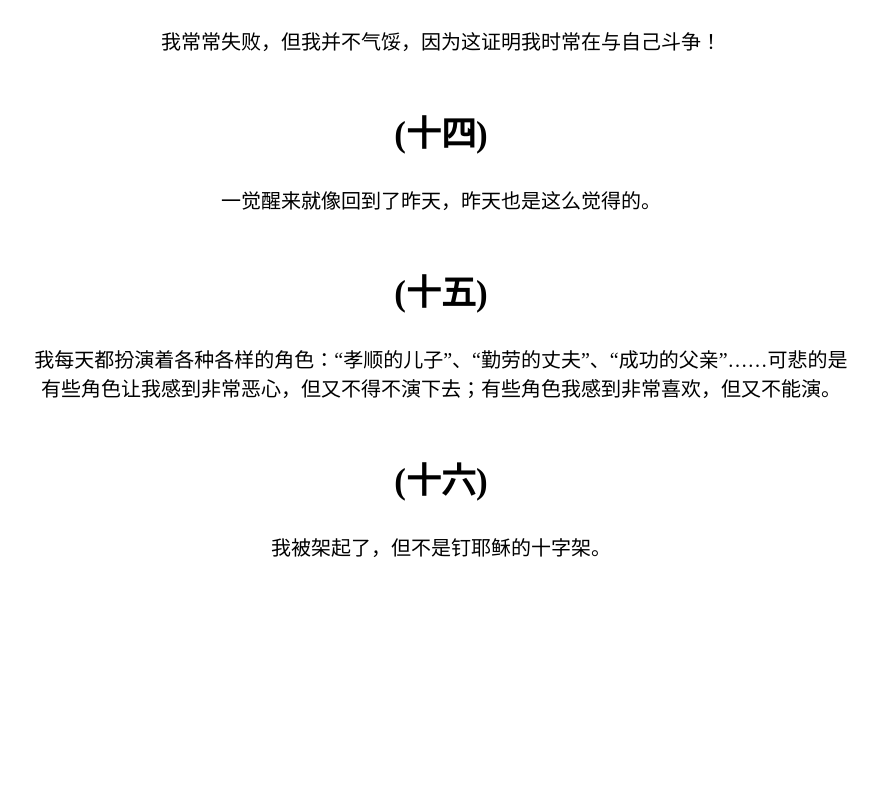
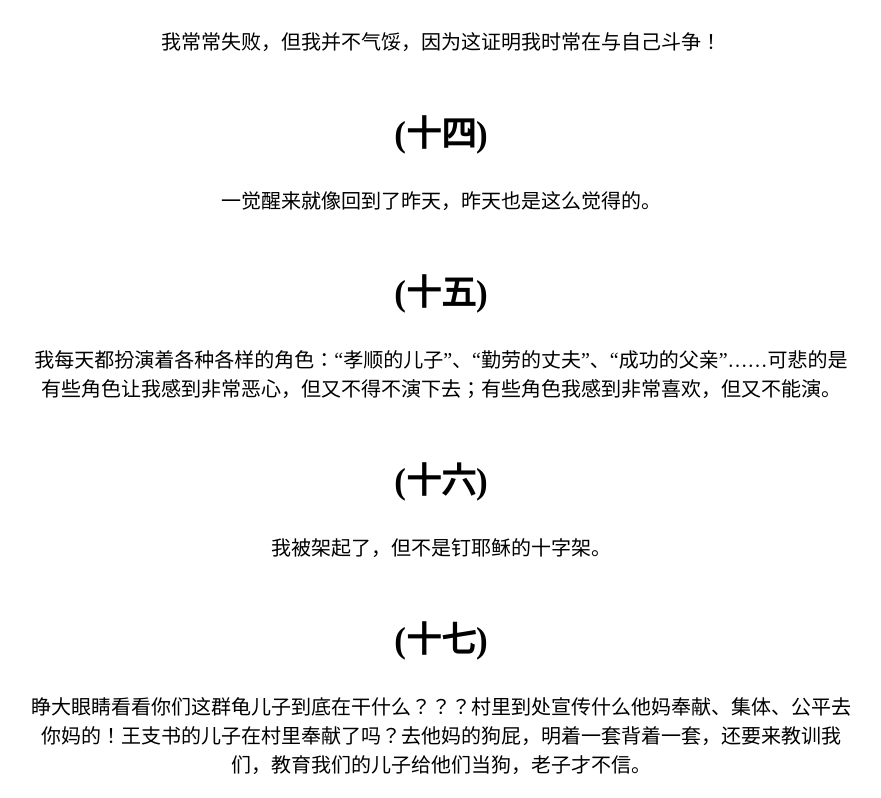
Before and after one commit to JunLiangWangX/-, a plain HTML site: page public/index.html in a window 1280 px wide. Shown: the part 3204-4002 px from the top of the page, without its empty margins (199-1080 px from the left). Before the commit the page ends 3785 px from the top, so only its background shows below. Drawn offline with Linux system fonts and the light colour scheme; a web font is replaced by a local one.

Commit message:
feat:add 第(十七)节内容

```diff
--- a/public/index.html
+++ b/public/index.html
@@ -3,7 +3,7 @@
  * @Author: JunLiangWang
  * @Date: 2023-02-02 15:42:58
  * @LastEditors: JunLiangWang
- * @LastEditTime: 2023-08-10 09:58:10
+ * @LastEditTime: 2023-10-11 21:03:38
 -->
 <!DOCTYPE html>
 <html>
@@ -169,6 +169,9 @@
     <p class="content">我被架起了，但不是钉耶稣的十字架。</p>
 
 
+    <h2 class="Numbering">(十七)</h2>
+    <p class="content">睁大眼睛看看你们这群龟儿子到底在干什么？？？村里到处宣传什么他妈奉献、集体、公平去你妈的！王支书的儿子在村里奉献了吗？去他妈的狗屁，明着一套背着一套，还要来教训我们，教育我们的儿子给他们当狗，老子才不信。</p>
+
 
 </body>
 
```
